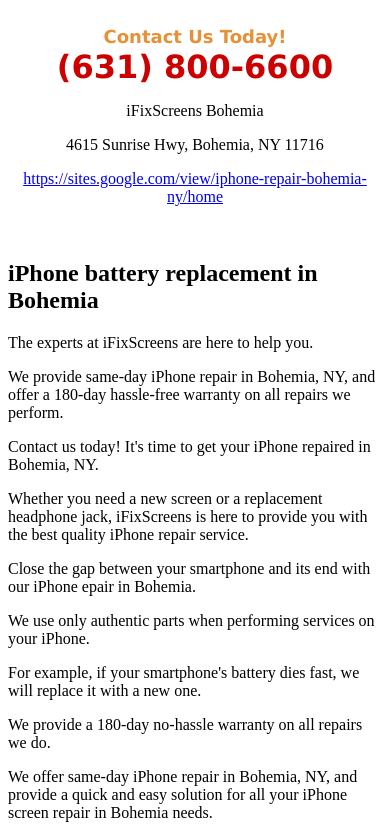
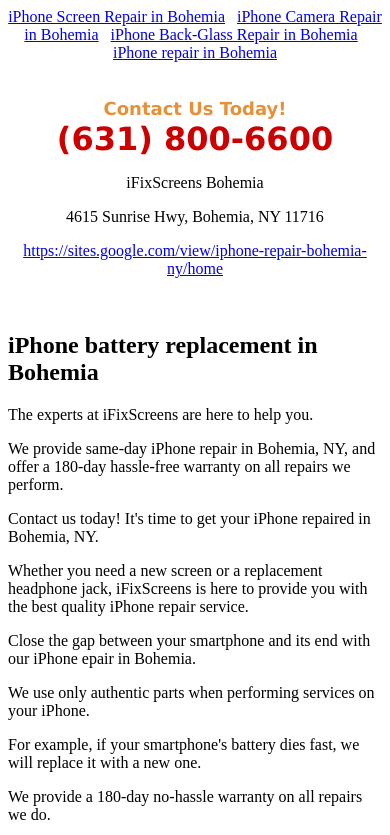
Before and after one commit to iFix786/iphonerepairinbohemia, a plain HTML site: page iPhonebatteryreplacementinBohemia.html in a window 390 px wide. Shown: the top 835 px of the page. Drawn offline with Linux system fonts and the light colour scheme.

Commit message:
Update iPhonebatteryreplacementinBohemia.html

```diff
--- a/iPhonebatteryreplacementinBohemia.html
+++ b/iPhonebatteryreplacementinBohemia.html
@@ -1,4 +1,11 @@
-<!DOCTYPE html><html><body><div class="sites-embed-align-center-wrapping-off"><div class="sites-embed-border-on sites-embed sites-embed-full-width" style="width:100%;"><div class="sites-embed-content sites-embed-type-text"><div class="sites-embed-content-textbox"><div dir="ltr"><div style="text-align:center"><br><span style="color:rgb(230,145,56)"><b><font size="4"><span style="font-family:verdana,sans-serif">Contact Us Today!</span></font></b></span><br><span style="color:rgb(204,0,0)"><b><font size="6"><span style="font-family:verdana,sans-serif">(631) 800-6600</span></font></b></span><br><p>iFixScreens Bohemia</p><p>4615 Sunrise Hwy, Bohemia, NY 11716</p><p><a href="https://sites.google.com/view/iphone-repair-bohemia-ny/home" target="_blank">https://sites.google.com/view/iphone-repair-bohemia-ny/home</a></p><br></div></div></div></div></div></div><h2>iPhone battery replacement in Bohemia</h2>The experts at iFixScreens are here to help you. <p>We provide same-day iPhone repair in Bohemia, NY, and offer a 180-day hassle-free warranty on all repairs we perform. <p>Contact us today!
+<!DOCTYPE html><html><body>
+ <div style="text-align: center;">
+        <a href="./iPhonescreenrepairinBohemia.html">iPhone Screen Repair in Bohemia</a>&nbsp&nbsp
+        <a href="./iPhonecamerarepairinBohemia.html">iPhone Camera Repair in Bohemia</a>&nbsp&nbsp
+        <a href="./iPhonebackglassrepairinBohemia.html">iPhone Back-Glass Repair in Bohemia</a>&nbsp&nbsp
+        <a href="./index.html">iPhone repair in Bohemia</a>
+    </div><br/>
+ <div class="sites-embed-align-center-wrapping-off"><div class="sites-embed-border-on sites-embed sites-embed-full-width" style="width:100%;"><div class="sites-embed-content sites-embed-type-text"><div class="sites-embed-content-textbox"><div dir="ltr"><div style="text-align:center"><br><span style="color:rgb(230,145,56)"><b><font size="4"><span style="font-family:verdana,sans-serif">Contact Us Today!</span></font></b></span><br><span style="color:rgb(204,0,0)"><b><font size="6"><span style="font-family:verdana,sans-serif">(631) 800-6600</span></font></b></span><br><p>iFixScreens Bohemia</p><p>4615 Sunrise Hwy, Bohemia, NY 11716</p><p><a href="https://sites.google.com/view/iphone-repair-bohemia-ny/home" target="_blank">https://sites.google.com/view/iphone-repair-bohemia-ny/home</a></p><br></div></div></div></div></div></div><h2>iPhone battery replacement in Bohemia</h2>The experts at iFixScreens are here to help you. <p>We provide same-day iPhone repair in Bohemia, NY, and offer a 180-day hassle-free warranty on all repairs we perform. <p>Contact us today!
 
 It's time to get your iPhone repaired in Bohemia, NY. <p>Whether you need a new screen or a replacement headphone jack, iFixScreens is here to provide you with the best quality iPhone repair service. <p>
 
```
